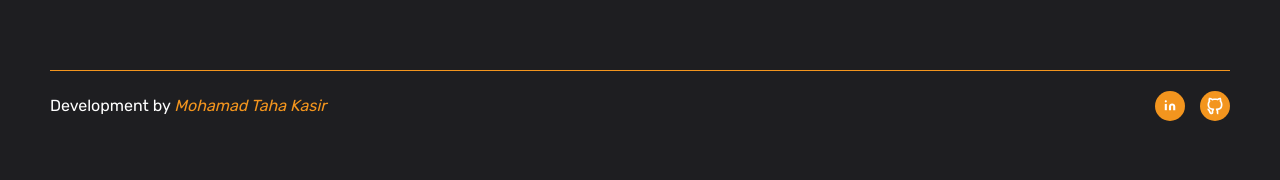
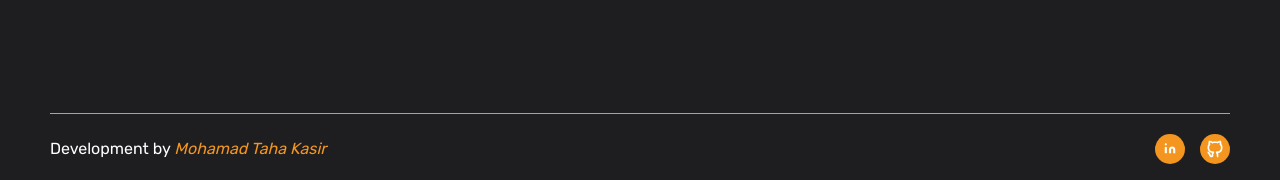
Before and after one commit to mohamad-taha/elcinema, a React (Vite) app: page /elcinema/premier/1 in a window 1280 px wide. Shown: the part 617-797 px from the top of the page. Built offline with nearby package versions, Linux system fonts and the light colour scheme; no server answers.

Commit message:
fix footer and pagination

```diff
--- a/src/App.css
+++ b/src/App.css
@@ -28,6 +28,16 @@
 
 body {
   background-color: #1e1e21;
+}
+
+.app-wrapper {
+  display: flex;
+  flex-direction: column;
+  min-height: 100vh;
+}
+
+.main-content {
+  flex: 1;
 }
 
 .container {
--- a/src/App.jsx
+++ b/src/App.jsx
@@ -17,11 +17,12 @@ import "./App.css";
 
 const App = () => {
   return (
-    <>
+    <div className="app-wrapper">
       <Navbar />
       <Suspense fallback={<Loading />}>
         <Sidebar />
       </Suspense>
+      <main className="main-content">
         <Routes>
           <Route path="/" element={<HomePage />} />
           <Route path="category/:type" element={<ItemsPage />} />
@@ -33,8 +34,9 @@ const App = () => {
           <Route path="/callback" element={<Callback />} />
           <Route path="/favorites/:type" element={<FavoriteItems />} />
         </Routes>
+      </main>
       <Footer />
-    </>
+    </div>
   );
 };
 
--- a/src/components/Footer/Footer.css
+++ b/src/components/Footer/Footer.css
@@ -6,7 +6,6 @@ footer {
   gap: 10px;
   border-top: 1px solid var(--primary-color);
   height: 70px;
-  margin-top: 200px !important;
 
   div {
     display: flex;
--- a/src/components/ItemsCards/Card.jsx
+++ b/src/components/ItemsCards/Card.jsx
@@ -16,6 +16,8 @@ const Card = ({ filter, setFilter }) => {
   const currentDate = useMemo(() => new Date().toISOString().split("T")[0], []);
 
   const mediaType = useMemo(() => (type === "tv" ? "tv" : "movie"), [type]);
+
+  const activePages=Math.min(totalPages, 500)
 
   const baseUrl = useMemo(() => {
     if (!filter) return "";
@@ -99,7 +101,7 @@ const Card = ({ filter, setFilter }) => {
         type={mediaType}
       />
       <PaginationCards
-        pages={totalPages}
+        pages={activePages}
         setItemsPagination={setItemsPagination}
       />
     </div>
--- a/src/components/Navbar/Navbar.jsx
+++ b/src/components/Navbar/Navbar.jsx
@@ -5,8 +5,8 @@ import Links from "../NavLinks/Links";
 import { TbListTree } from "react-icons/tb";
 import { Context } from "../../context/Context";
 import Btn from "../LanguageBtn/Btn";
+import AccountBtn from "../AccountBtn/AccountBtn";
 import "./Navbar.css";
-import AccountBtn from "../AccountBtn/AccountBtn";
 
 const Navbar = () => {
   const { setShowSidebar } = useContext(Context);
--- a/src/components/TopRatedCards/TopRartedCards.jsx
+++ b/src/components/TopRatedCards/TopRartedCards.jsx
@@ -22,6 +22,8 @@ const TopRatedCards = () => {
   const [filter, setFilter] = useState({ genre: "", date: "" });
 
   const currentDate = new Date().toISOString().split("T")[0];
+
+  const activePages = Math.min(totalPages, 500);
 
   const filteredData = items.filter((item) => {
     const genreMatch =
@@ -57,7 +59,7 @@ const TopRatedCards = () => {
               accept: "application/json",
               Authorization: AUTH_TOKEN,
             },
-          }
+          },
         );
 
         if (!response.ok) {
@@ -103,7 +105,7 @@ const TopRatedCards = () => {
         err={err}
         type={mediaType}
       />
-      <Pagination pages={totalPages} setItemsPagination={setItemsPagination} />
+      <Pagination pages={activePages} setItemsPagination={setItemsPagination} />
     </div>
   );
 };
--- a/src/components/TrendingCards/TrendingCards.jsx
+++ b/src/components/TrendingCards/TrendingCards.jsx
@@ -58,7 +58,7 @@ const TrendingCards = () => {
               accept: "application/json",
               Authorization: AUTH_TOKEN,
             },
-          }
+          },
         );
 
         if (!response.ok) {
--- a/src/pages/FavoritesItems.jsx
+++ b/src/pages/FavoritesItems.jsx
@@ -10,7 +10,6 @@ const FavoritesItems = () => {
   useEffect(() => {
     if (!localStorage.getItem("user")) {
       navigate("/");
-      alert("you need to sign in first");
     }
   }, []);
 
```
Lines whose indentation alone changed are shown as unchanged.
